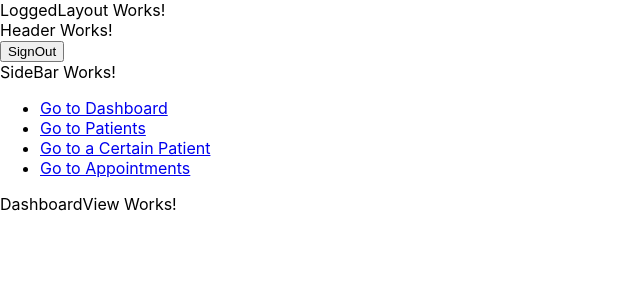
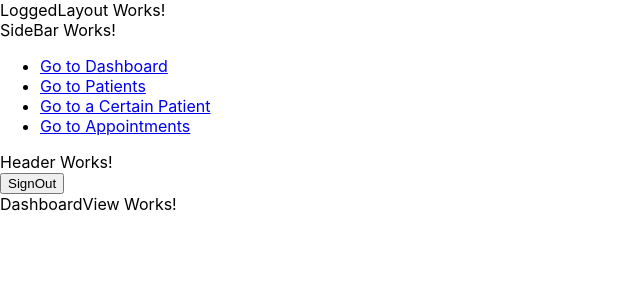
Before and after one commit to britoskies/Hospital-Manager, a React (Vite) app: page /dashboard in a window 1280 px wide. Shown: the top 300 px of the page, without its empty margins (0-640 px from the left). Built offline with nearby package versions, Linux system fonts and the light colour scheme; no server answers; sample sign-in values are in the browser's storage.

Commit message:
Fixed header and sidebar order

```diff
--- a/src/views/layouts/LoggedLayout/LoggedLayout.tsx
+++ b/src/views/layouts/LoggedLayout/LoggedLayout.tsx
@@ -20,11 +20,11 @@ function LoggedLayout({ }: Props) {
   return (
     <React.Fragment>
         LoggedLayout Works!
-        <Header />
-        <button onClick={() => signout()}>SignOut</button>
+        <SideBar />
         <div>
-            <SideBar />
-            <Outlet />
+          <Header />
+          <button onClick={() => signout()}>SignOut</button>
+          <Outlet />
         </div>
     </React.Fragment>
   );
```
